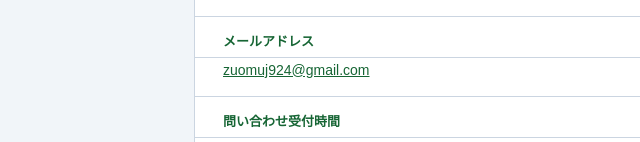
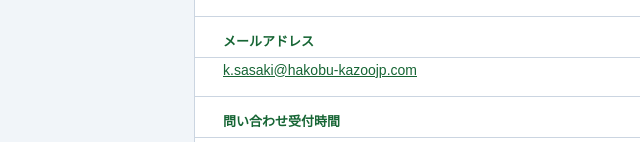
Before and after one commit to p4443/beisia-work-records, a plain HTML site: page legal-notice.html in a window 1280 px wide. Shown: the part 658-800 px from the top of the page, 6-646 px from the left. Drawn offline with Linux system fonts and the light colour scheme.

Commit message:
Update support contact email
Co-authored-by: Copilot <223556219+Copilot@users.noreply.github.com>

```diff
--- a/legal-notice.html
+++ b/legal-notice.html
@@ -19,8 +19,8 @@
         <dt>事業者名</dt><dd>佐々木 久和（屋号：なめがわブラス・ラボ）</dd>
         <dt>適格請求書発行事業者登録番号</dt><dd>T2810320517878（登録名義：佐々木 久和）<br><a href="https://www.invoice-kohyo.nta.go.jp/regno-search/detail?selRegNo=2810320517878" target="_blank" rel="noopener noreferrer">国税庁公表サイトで確認する</a></dd>
         <dt>運営責任者</dt><dd>佐々木 久和</dd>
-        <dt>所在地・電話番号</dt><dd>請求があった場合には、申込み前に遅滞なく電子メールで提供します。開示を希望する方は、件名を「販売者情報の開示請求」として<a href="mailto:zuomuj924@gmail.com?subject=販売者情報の開示請求">メールでご請求ください</a>。</dd>
-        <dt>メールアドレス</dt><dd><a href="mailto:zuomuj924@gmail.com">zuomuj924@gmail.com</a></dd>
+        <dt>所在地・電話番号</dt><dd>請求があった場合には、申込み前に遅滞なく電子メールで提供します。開示を希望する方は、件名を「販売者情報の開示請求」として<a href="mailto:k.sasaki@hakobu-kazoojp.com?subject=販売者情報の開示請求">メールでご請求ください</a>。</dd>
+        <dt>メールアドレス</dt><dd><a href="mailto:k.sasaki@hakobu-kazoojp.com">k.sasaki@hakobu-kazoojp.com</a></dd>
         <dt>問い合わせ受付時間</dt><dd>10:00〜18:00（不定休）<br>記録を残すため、原則としてメールでお問い合わせください。</dd>
         <dt>販売価格</dt><dd>個人版：400円（税込、消費税率10%・内消費税36円、買い切り）<br>会社版：8,000円（税込、消費税率10%・内消費税727円、買い切り、管理者1名を含む合計20名まで）</dd>
         <dt>販売価格以外に必要な費用</dt><dd>インターネット接続に必要な通信料金は利用者の負担です。</dd>
```
Also changed, not shown: privacy.html (+1 -1 lines), purchase.html (+1 -1 lines).
